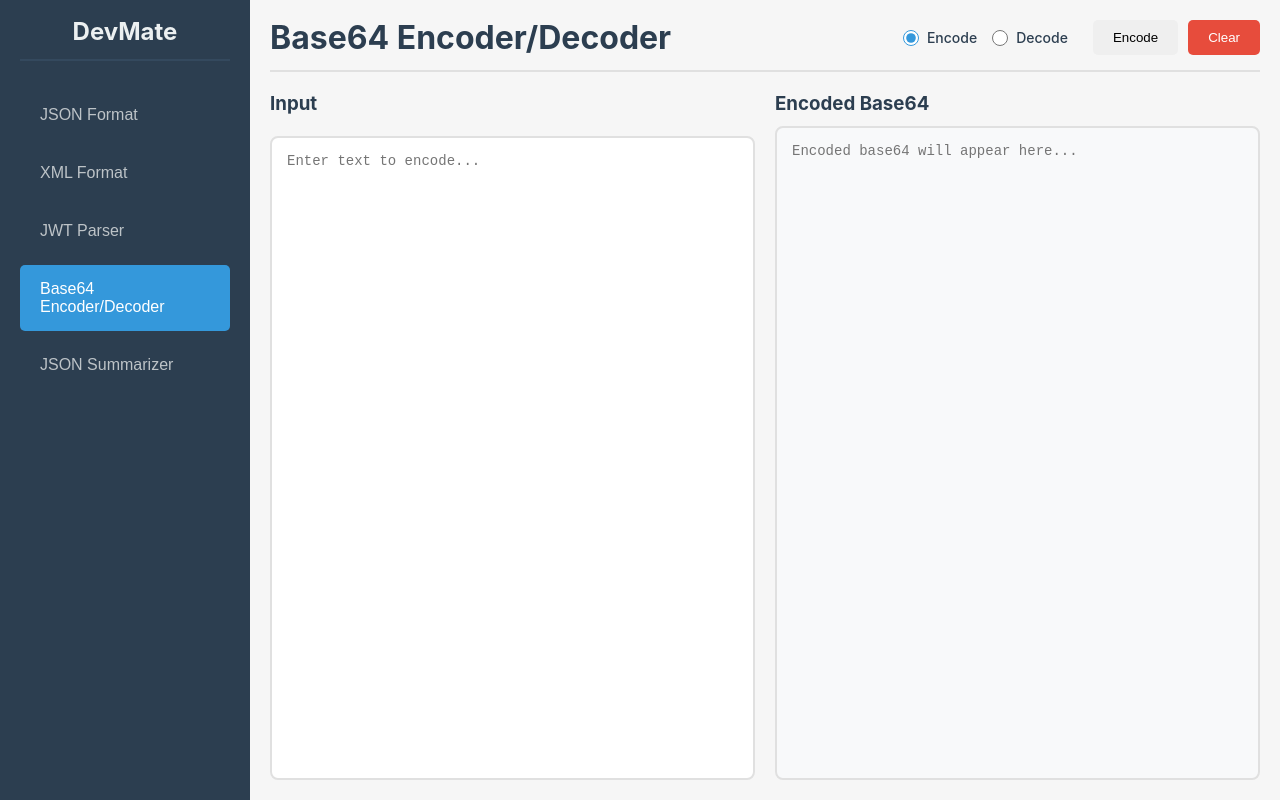
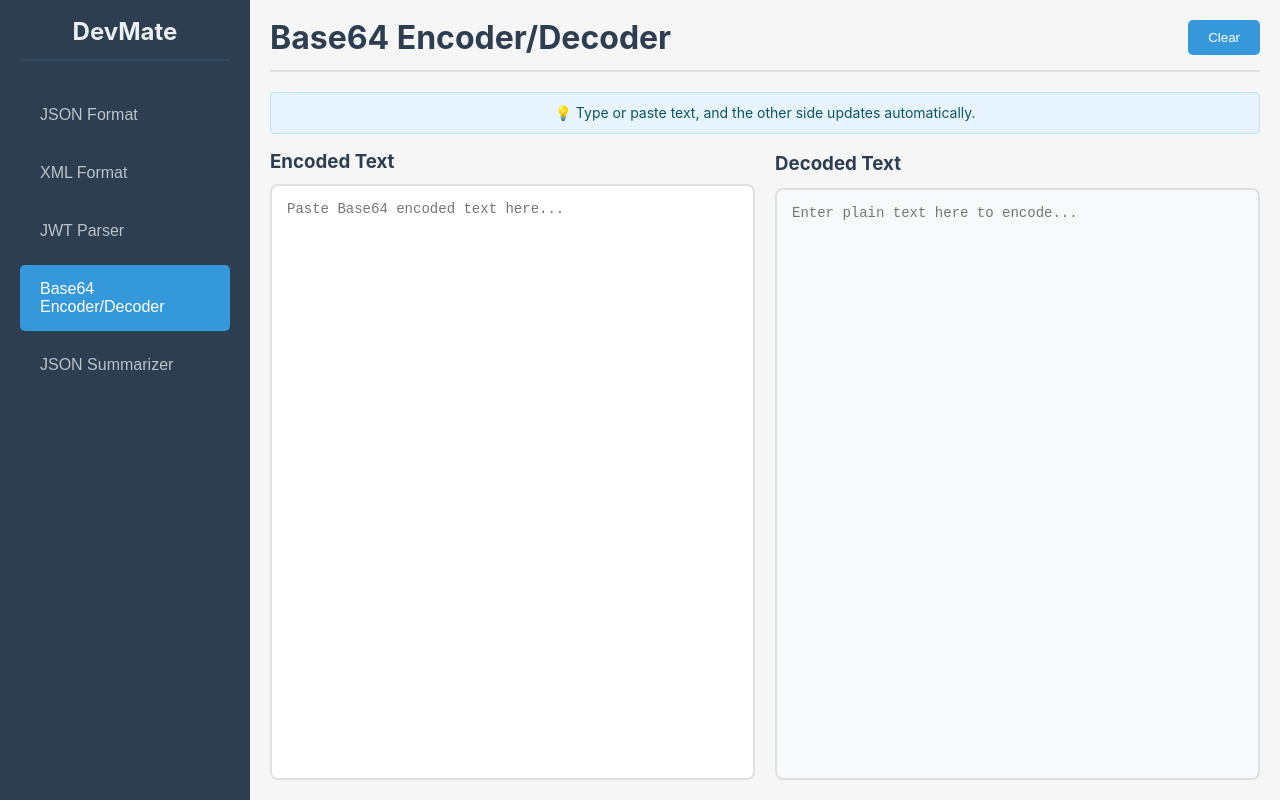
Before and after one commit to vignesh-murugani2i/devmate, a React (Vite) app: page / in a window 1280 px wide. Both pictures are taken after a click on the button "Base64 Encoder/Decoder". Built offline with nearby package versions, Linux system fonts and the light colour scheme.

Commit message:
Refactor Base64 encoding and decoding functions to return empty strings instead of errors for empty input; enhance Base64 handling in the UI for improved user experience

```diff
--- a/src/App.tsx
+++ b/src/App.tsx
@@ -12,18 +12,12 @@ function App() {
   const [outputText, setOutputText] = useState("");
   const [isLoading, setIsLoading] = useState(false);
   const [hasError, setHasError] = useState(false);
-  const [base64Mode, setBase64Mode] = useState<"encode" | "decode">("encode");
-  const [fileProgress, setFileProgress] = useState<number | null>(null);
+  const [isFileLoading, setIsFileLoading] = useState(false);
+  const [base64Error, setBase64Error] = useState<string>("");
+  const [isLoadingFromFile, setIsLoadingFromFile] = useState(false);
 
   const handleMenuSwitch = (menuOption: MenuOption) => {
     setActiveMenu(menuOption);
-    setInputText("");
-    setOutputText("");
-    setHasError(false);
-  };
-
-  const handleBase64ModeSwitch = (mode: "encode" | "decode") => {
-    setBase64Mode(mode);
     setInputText("");
     setOutputText("");
     setHasError(false);
@@ -37,7 +31,7 @@ function App() {
     try {
       const formatted = await invoke("format_text", {
         text: inputText,
-        formatType: activeMenu === "base64" ? base64Mode : activeMenu,
+        formatType: activeMenu,
       });
       setOutputText(formatted as string);
     } catch (error) {
@@ -52,10 +46,79 @@ function App() {
     setInputText("");
     setOutputText("");
     setHasError(false);
+    setBase64Error("");
+  };
+
+  const copyToClipboard = async (text: string, side: "input" | "output") => {
+    try {
+      await navigator.clipboard.writeText(text);
+      // You could add a toast notification here if desired
+    } catch (error) {
+      console.error("Failed to copy to clipboard:", error);
+    }
+  };
+
+  // Auto Base64 conversion handlers
+  const handleInputChange = async (value: string) => {
+    setInputText(value);
+
+    // Skip Base64 auto-conversion if we're loading from file
+    if (activeMenu === "base64" && !isLoadingFromFile) {
+      if (value.trim()) {
+        try {
+          // Try to decode the input as Base64
+          const decoded = await invoke("format_text", {
+            text: value,
+            formatType: "decode",
+          });
+          setOutputText(decoded as string);
+          setHasError(false);
+          setBase64Error("");
+        } catch (error) {
+          // If decode fails, show error message
+          setOutputText("");
+          setHasError(true);
+          setBase64Error("Invalid Base64 string");
+        }
+      } else {
+        // Clear output when input is empty
+        setOutputText("");
+        setHasError(false);
+        setBase64Error("");
+      }
+    }
+  };
+
+  const handleOutputChange = async (value: string) => {
+    setOutputText(value);
+
+    if (activeMenu === "base64") {
+      if (value.trim()) {
+        try {
+          // Encode the output text to Base64
+          const encoded = await invoke("format_text", {
+            text: value,
+            formatType: "encode",
+          });
+          setInputText(encoded as string);
+          setHasError(false);
+          setBase64Error("");
+        } catch (error) {
+          // If encode fails, clear input but don't show error for partial typing
+          setInputText("");
+          setHasError(false);
+          setBase64Error("");
+        }
+      } else {
+        // Clear input when output is empty
+        setInputText("");
+        setHasError(false);
+        setBase64Error("");
+      }
+    }
   };
 
   const handleOpenFileClick = async () => {
-    setFileProgress(null);
     const selected = await open({
       multiple: false,
       filters: [
@@ -64,19 +127,101 @@ function App() {
       ],
     });
     if (!selected || typeof selected !== 'string') return;
-    setFileProgress(0);
+
+    // Set loading states
+    setIsFileLoading(true);
+    setIsLoadingFromFile(true);
+
+    // Clear output and errors when loading new file
+    setOutputText("");
+    setHasError(false);
+    setBase64Error("");
+
     try {
-      // Tauri does not provide progress for readTextFile, so just show indeterminate
       const text = await readTextFile(selected);
       setInputText(text);
     } catch (e) {
       // Optionally show error
+      console.error("Failed to read file:", e);
+    } finally {
+      setIsFileLoading(false);
+      setIsLoadingFromFile(false);
     }
-    setFileProgress(null);
   };
 
   return (
     <div className="app-container">
+      {/* File Loading Overlay */}
+      {isFileLoading && (
+        <div style={{
+          position: 'fixed',
+          top: 0,
+          left: 0,
+          right: 0,
+          bottom: 0,
+          backgroundColor: 'rgba(0, 0, 0, 0.5)',
+          display: 'flex',
+          alignItems: 'center',
+          justifyContent: 'center',
+          zIndex: 9999
+        }}>
+          <div style={{
+            width: '60px',
+            height: '60px',
+            border: '4px solid #f3f3f3',
+            borderTop: '4px solid #3498db',
+            borderRadius: '50%',
+            animation: 'spin 1s linear infinite'
+          }} />
+          <style>{`
+            @keyframes spin {
+              0% { transform: rotate(0deg); }
+              100% { transform: rotate(360deg); }
+            }
+          `}</style>
+        </div>
+      )}
+
+      {/* Format Processing Overlay */}
+      {isLoading && (
+        <div style={{
+          position: 'fixed',
+          top: 0,
+          left: 0,
+          right: 0,
+          bottom: 0,
+          backgroundColor: 'rgba(0, 0, 0, 0.5)',
+          display: 'flex',
+          flexDirection: 'column',
+          alignItems: 'center',
+          justifyContent: 'center',
+          zIndex: 9999
+        }}>
+          <div style={{
+            width: '60px',
+            height: '60px',
+            border: '4px solid #f3f3f3',
+            borderTop: '4px solid #3498db',
+            borderRadius: '50%',
+            animation: 'spin 1s linear infinite',
+            marginBottom: '16px'
+          }} />
+          <div style={{
+            color: 'white',
+            fontSize: '16px',
+            fontWeight: 500
+          }}>
+            {activeMenu === "jwt" ? "Parsing..." : activeMenu === "json-summary" ? "Summarizing..." : "Formatting..."}
+          </div>
+          <style>{`
+            @keyframes spin {
+              0% { transform: rotate(0deg); }
+              100% { transform: rotate(360deg); }
+            }
+          `}</style>
+        </div>
+      )}
+
       {/* Sidebar */}
       <div className="sidebar">
         <h2>DevMate</h2>
@@ -127,66 +272,53 @@ function App() {
                 : `${activeMenu.toUpperCase()} Formatter`}
           </h1>
           <div className="action-buttons">
-            {activeMenu === "base64" && (
-              <div className="base64-mode-selector">
-                <label className="radio-option">
-                  <input
-                    type="radio"
-                    name="base64Mode"
-                    value="encode"
-                    checked={base64Mode === "encode"}
-                    onChange={() => handleBase64ModeSwitch("encode")}
-                  />
-                  <span className="radio-label">Encode</span>
-                </label>
-                <label className="radio-option">
-                  <input
-                    type="radio"
-                    name="base64Mode"
-                    value="decode"
-                    checked={base64Mode === "decode"}
-                    onChange={() => handleBase64ModeSwitch("decode")}
-                  />
-                  <span className="radio-label">Decode</span>
-                </label>
-              </div>
-            )}
+            {activeMenu !== "base64" && (
               <button onClick={formatText} disabled={isLoading}>
                 {isLoading
-                ? (activeMenu === "jwt" ? "Parsing..." : activeMenu === "base64" ? `${base64Mode === "encode" ? "Encoding" : "Decoding"}...` : activeMenu === "json-summary" ? "Summarizing..." : "Formatting...")
-                : (activeMenu === "jwt" ? "Parse" : activeMenu === "base64" ? (base64Mode === "encode" ? "Encode" : "Decode") : activeMenu === "json-summary" ? "Summarize" : "Format")}
+                  ? (activeMenu === "jwt" ? "Parsing..." : activeMenu === "json-summary" ? "Summarizing..." : "Formatting...")
+                  : (activeMenu === "jwt" ? "Parse" : activeMenu === "json-summary" ? "Summarize" : "Format")}
               </button>
+            )}
             <button onClick={clearText} className="clear-btn">
               Clear
             </button>
           </div>
         </div>
-        {fileProgress !== null && (
-          <div style={{ width: '100%', margin: '8px 0' }}>
+        {activeMenu === "base64" && (
           <div style={{
-              height: 8,
-              background: '#e0e0e0',
-              borderRadius: 4,
-              overflow: 'hidden',
-              position: 'relative',
+            background: '#e8f4fd',
+            border: '1px solid #bee5eb',
+            borderRadius: '4px',
+            padding: '8px 12px',
+            margin: '0 0 16px 0',
+            fontSize: '14px',
+            color: '#0c5460',
+            textAlign: 'center'
           }}>
+            💡 Type or paste text, and the other side updates automatically.
+          </div>
+        )}
+        {activeMenu === "base64" && base64Error && (
           <div style={{
-                width: fileProgress === 0 ? '100%' : `${fileProgress}%`,
-                height: '100%',
-                background: '#1976d2',
-                transition: 'width 0.2s',
-                opacity: fileProgress === 0 ? 0.5 : 1,
-              }} />
-            </div>
-            <div style={{ fontSize: 12, textAlign: 'right', color: '#1976d2' }}>
-              {fileProgress === 0 ? 'Loading...' : `${fileProgress}%`}
-            </div>
+            background: '#f8d7da',
+            border: '1px solid #f5c6cb',
+            borderRadius: '4px',
+            padding: '8px 12px',
+            margin: '0 0 16px 0',
+            fontSize: '14px',
+            color: '#721c24',
+            textAlign: 'center',
+            fontWeight: 500
+          }}>
+            ⚠️ {base64Error}
           </div>
         )}
         <div className="formatter-container">
           <div className="input-section">
-            <div style={{ display: 'flex', justifyContent: 'space-between', alignItems: 'center', marginBottom: 10 }}>
-              <h3>Input</h3>
+            <div style={{ display: 'flex', alignItems: 'center', marginBottom: 10, gap: '20px' }}>
+              <h3 style={{ margin: 0 }}>
+                {activeMenu === "base64" ? "Encoded Text" : "Input"}
+              </h3>
               {(activeMenu === "json" || activeMenu === "xml" || activeMenu === "json-summary") && (
                 <button
                   onClick={handleOpenFileClick}
@@ -203,15 +335,32 @@ function App() {
                   Open File
                 </button>
               )}
+              {inputText && activeMenu === "base64" && (
+                <button
+                  onClick={() => copyToClipboard(inputText, "input")}
+                  style={{
+                    padding: '4px 8px',
+                    fontSize: '11px',
+                    backgroundColor: '#28a745',
+                    color: 'white',
+                    border: 'none',
+                    borderRadius: '3px',
+                    cursor: 'pointer'
+                  }}
+                >
+                  📋 Copy
+                </button>
+              )}
+              <div style={{ flex: 1 }}></div>
             </div>
             <textarea
               value={inputText}
-              onChange={(e) => setInputText(e.target.value)}
+              onChange={(e) => activeMenu === "base64" ? handleInputChange(e.target.value) : setInputText(e.target.value)}
               placeholder={
                 activeMenu === "jwt"
                   ? "Paste your JWT token here..."
                   : activeMenu === "base64"
-                    ? (base64Mode === "encode" ? "Enter text to encode..." : "Enter base64 text to decode...")
+                    ? "Paste Base64 encoded text here..."
                     : activeMenu === "json-summary"
                       ? "Paste your JSON here to get a summary..."
                       : `Paste your ${activeMenu.toUpperCase()} here...`
@@ -221,23 +370,42 @@ function App() {
           </div>
 
           <div className="output-section">
-            <h3>
+            <div style={{ display: 'flex', justifyContent: 'space-between', alignItems: 'center', marginBottom: 10, minHeight: '28px' }}>
+              <h3 style={{ margin: 0, flex: 1 }}>
                 {activeMenu === "jwt"
                   ? "Parsed JWT"
                   : activeMenu === "base64"
-                  ? (base64Mode === "encode" ? "Encoded Base64" : "Decoded Text")
+                    ? "Decoded Text"
                     : activeMenu === "json-summary"
                       ? "JSON Summary"
                       : "Formatted Output"}
               </h3>
+              {outputText && (
+                <button
+                  onClick={() => copyToClipboard(outputText, "output")}
+                  style={{
+                    padding: '4px 8px',
+                    fontSize: '11px',
+                    backgroundColor: '#28a745',
+                    color: 'white',
+                    border: 'none',
+                    borderRadius: '3px',
+                    cursor: 'pointer'
+                  }}
+                >
+                  📋 Copy
+                </button>
+              )}
+            </div>
             <textarea
               value={outputText}
-              readOnly
+              readOnly={activeMenu !== "base64"}
+              onChange={(e) => activeMenu === "base64" ? handleOutputChange(e.target.value) : undefined}
               placeholder={
                 activeMenu === "jwt"
                   ? "Parsed JWT will appear here..."
                   : activeMenu === "base64"
-                    ? (base64Mode === "encode" ? "Encoded base64 will appear here..." : "Decoded text will appear here...")
+                    ? "Enter plain text here to encode..."
                     : activeMenu === "json-summary"
                       ? "JSON summary will appear here..."
                       : "Formatted output will appear here..."
```
Also changed, not shown: 1 other file (tests, documents, lock files or other folders). Lines whose indentation alone changed are shown as unchanged.
